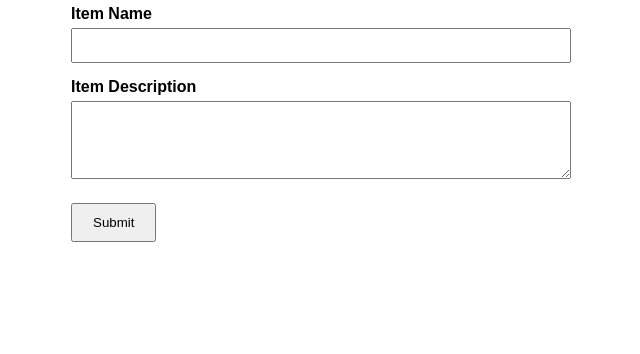
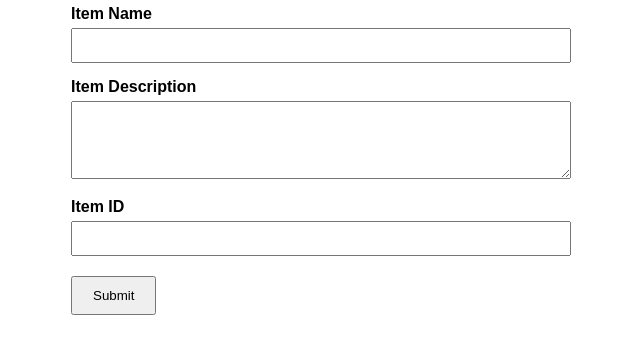
Before and after one commit to albertin0/Tutedude-DevOps-Git, a Flask app: page / in a window 1280 px wide. Shown: the part 187-541 px from the top of the page, without its empty margins (319-959 px from the left). Run offline with Flask 3, Linux system fonts and the light colour scheme.

Commit message:
Add Item ID field.

```diff
--- a/Task-03/templates/form.html
+++ b/Task-03/templates/form.html
@@ -36,6 +36,9 @@
         <label for="itemDescription">Item Description</label>
         <textarea name="itemDescription" id="itemDescription" rows="4" required></textarea>
 
+        <label for="itemID">Item ID</label>
+        <input type="text" name="itemID" id="itemID" required>
+
         <button type="submit">Submit</button>
     </form>
 </body>
```
